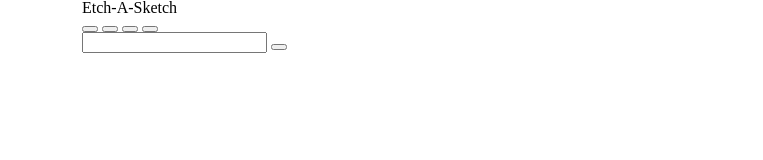
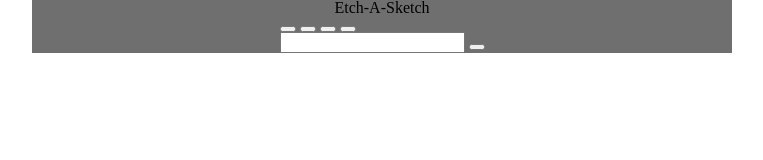
Before and after one commit to maskedhomosapien/etch-a-sketch, a plain HTML site: page index.html in a window 1280 px wide. Shown: the whole page, without its empty margins (258-1021 px from the left). Drawn offline with Linux system fonts and the light colour scheme.

Commit message:
Add basic css

```diff
--- a/styles.css
+++ b/styles.css
@@ -1,4 +1,9 @@
 .container {
+    display: flex;
     margin: 0 auto;
-    width: 600px;
+    width: 700px;
+    background-color: rgb(112, 111, 111);
+    justify-content: center;
+    align-items: center;
+    flex-flow: column nowrap;
 }
```
